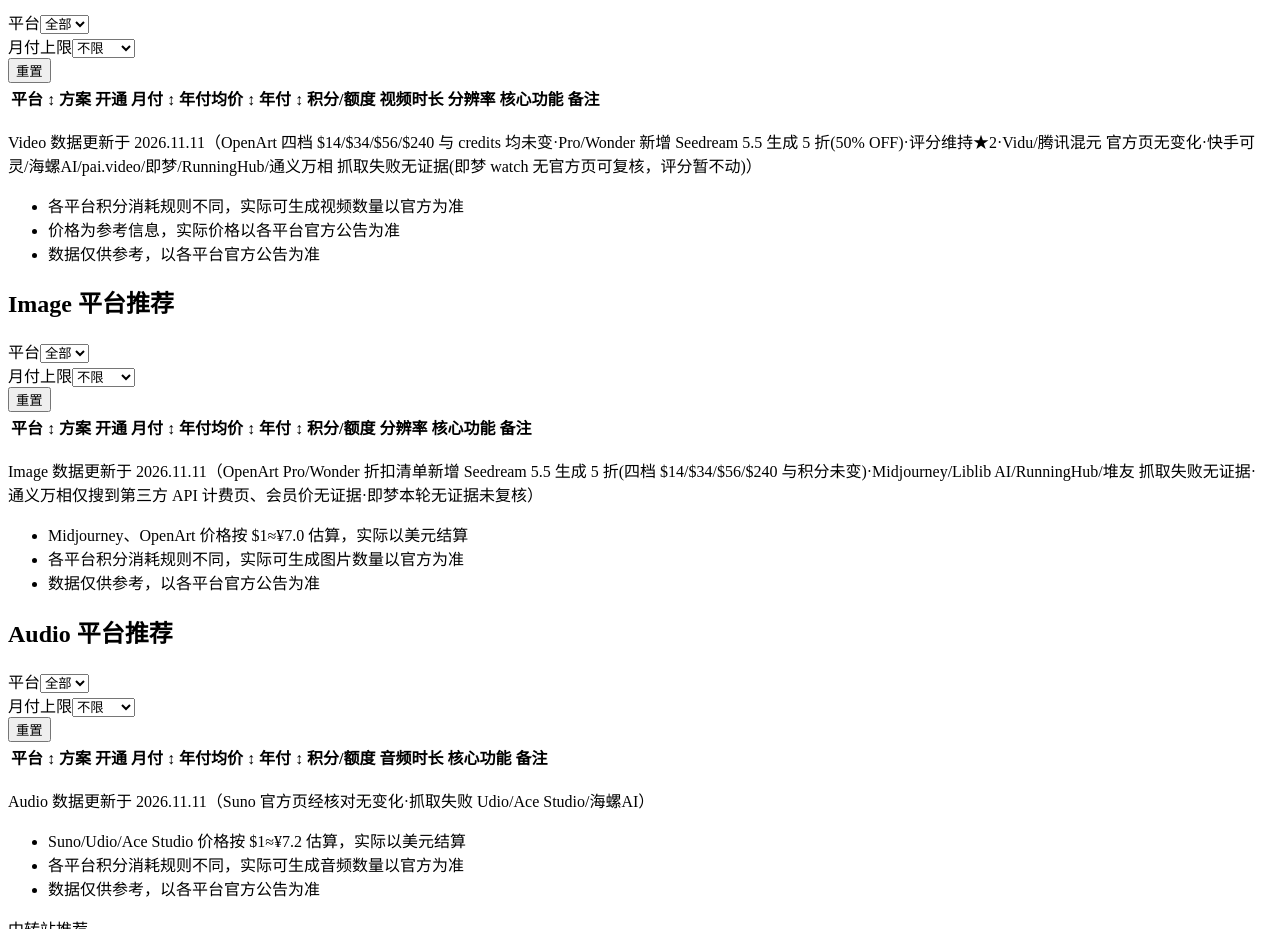
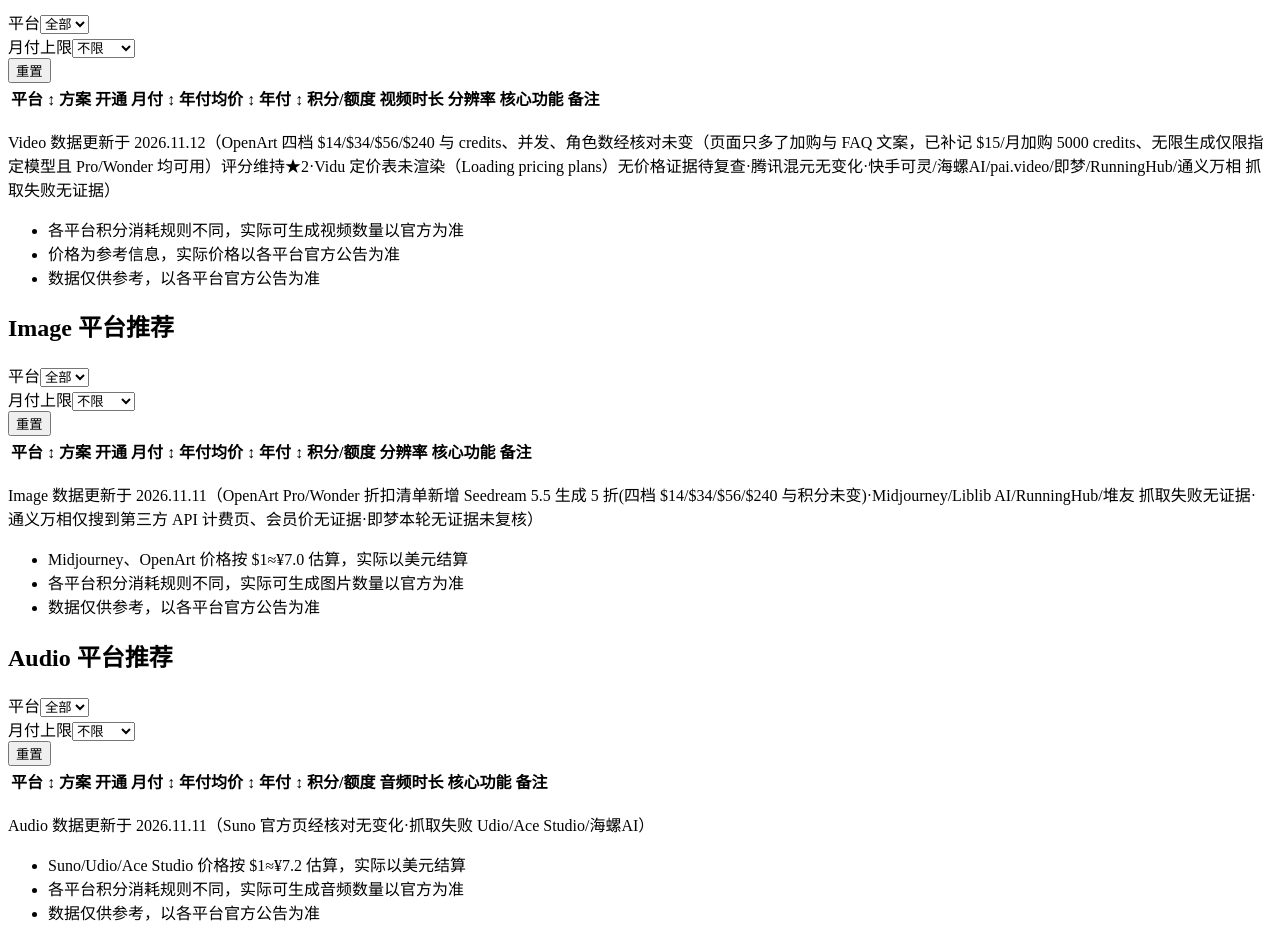
Before and after one commit to HsMirage/AIPlanHub, a plain HTML site: page index.html in a window 1280 px wide. Shown: the part 5980-6909 px from the top of the page. Drawn offline with Linux system fonts and the light colour scheme; a script that the page names is missing.

Commit message:
fix: Video 数据更新 2026.11.12

```diff
--- a/index.html
+++ b/index.html
@@ -464,7 +464,7 @@
       </div>
     </section>
     <section class="section notes-section">
-      <p class="section-update-date">Video 数据更新于 2026.11.11（OpenArt 四档 $14/$34/$56/$240 与 credits 均未变·Pro/Wonder 新增 Seedream 5.5 生成 5 折(50% OFF)·评分维持★2·Vidu/腾讯混元 官方页无变化·快手可灵/海螺AI/pai.video/即梦/RunningHub/通义万相 抓取失败无证据(即梦 watch 无官方页可复核，评分暂不动)）</p>
+      <p class="section-update-date">Video 数据更新于 2026.11.12（OpenArt 四档 $14/$34/$56/$240 与 credits、并发、角色数经核对未变（页面只多了加购与 FAQ 文案，已补记 $15/月加购 5000 credits、无限生成仅限指定模型且 Pro/Wonder 均可用）评分维持★2·Vidu 定价表未渲染（Loading pricing plans）无价格证据待复查·腾讯混元无变化·快手可灵/海螺AI/pai.video/即梦/RunningHub/通义万相 抓取失败无证据）</p>
       <ul class="notes-list">
         <li>各平台积分消耗规则不同，实际可生成视频数量以官方为准</li>
         <li>价格为参考信息，实际价格以各平台官方公告为准</li>
```
Also changed, not shown: README.md.
